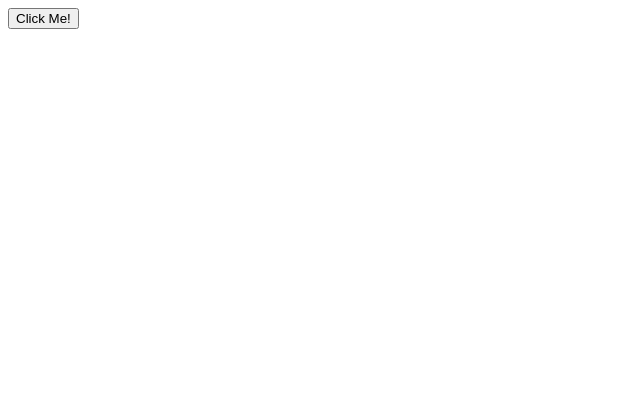
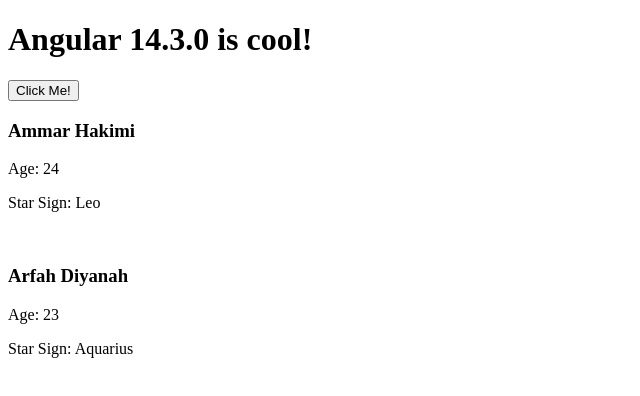
Before and after one commit to ammartian/angular-beginner-component, an Angular app: page / in a window 1280 px wide. Shown: the top 396 px of the page, without its empty margins (0-640 px from the left). Built offline with nearby package versions, Linux system fonts and the light colour scheme.

Commit message:
Directive using dummy Person data

```diff
--- a/src/app/home/home.component.html
+++ b/src/app/home/home.component.html
@@ -1 +1,10 @@
+<h1>{{ title }}</h1>
+
 <button [disabled]="clicked" (click)="handleClick()">Click Me!</button>
+
+<div *ngFor="let person of persons">
+    <h3>{{ person.name }}</h3>
+    <p>Age: {{person.age }}</p>
+    <p>Star Sign: {{person.starSign }}</p>
+    <br>
+</div>
--- a/src/app/home/home.component.ts
+++ b/src/app/home/home.component.ts
@@ -1,4 +1,5 @@
 import { Component, OnInit } from '@angular/core';
+import { VERSION } from '@angular/core';
 
 @Component({
   selector: 'app-home',
@@ -8,6 +9,20 @@ import { Component, OnInit } from '@angular/core';
 export class HomeComponent implements OnInit {
 
   clicked = false;
+  title = `Angular ${VERSION.full} is cool!`
+
+  persons = [
+    {
+      name: 'Ammar Hakimi',
+      age: 24,
+      starSign: 'Leo'
+    },
+    {
+      name: 'Arfah Diyanah',
+      age: 23,
+      starSign: 'Aquarius'
+    }
+  ]
 
   constructor() { }
 
```
